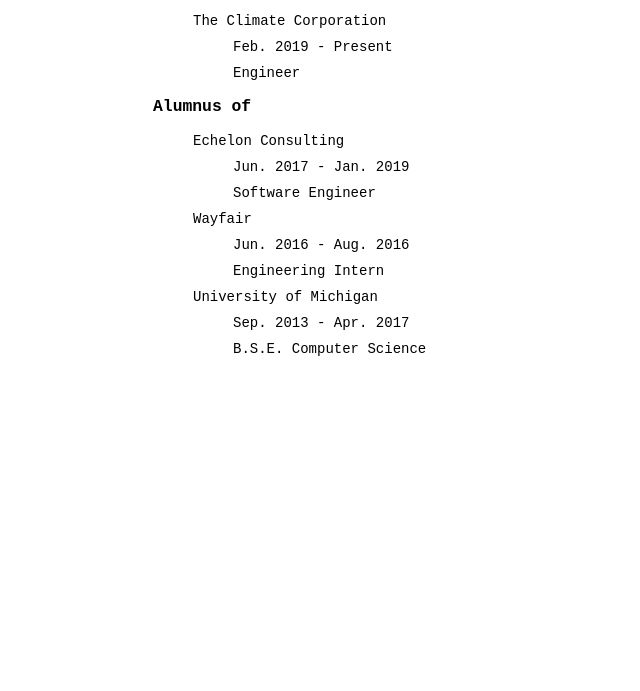
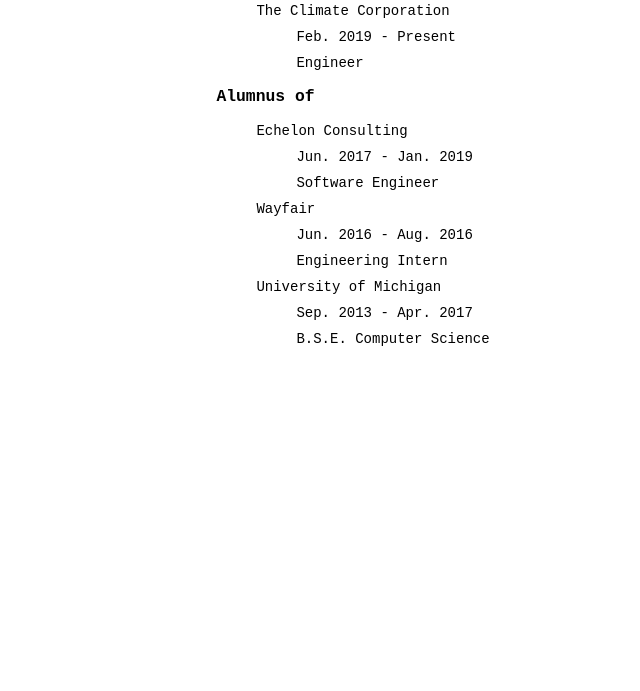
Before and after one commit to wongaj/wongaj.github.io, a plain HTML site: page index.html in a window 1280 px wide. Shown: the part 109-800 px from the top of the page, without its empty margins (287-927 px from the left). Drawn offline with Linux system fonts and the light colour scheme.

Commit message:
simplify styling

```diff
--- a/style.css
+++ b/style.css
@@ -17,6 +17,5 @@
 
 .container {
     margin: auto;
-    max-width: 400px;
-    padding: 10px;
+    display: table;
 }
```
